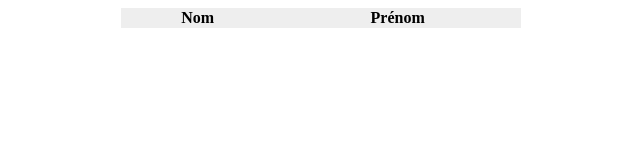
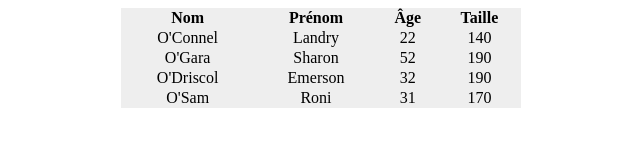
Before and after one commit to 2hill/table, a plain HTML site: page index.html in a window 1280 px wide. Shown: the whole page, without its empty margins (319-959 px from the left). Drawn offline with Linux system fonts and the light colour scheme.

Commit message:
added height and age colmun

```diff
--- a/app.js
+++ b/app.js
@@ -1,24 +1,35 @@
 
 const ready = function ()  {
+  // loading
 const people = [
-  { firstname: "Landry", surname : "bob" },
-  { firstname: "Sharon", surname : "boby" },
-  { firstname: "Emerson", surname : "baba" },
-  { firstname: "Roni", surname : "bubu" },
+  { firstname: "Landry", surname : "O'Connel", age: 22, height: 140 },
+  { firstname: "Sharon", surname : "O'Gara", age: 52, height: 190  },
+  { firstname: "Emerson", surname : "O'Driscol", age: 32, height: 190  },
+  { firstname: "Roni", surname : "O'Sam", age: 31, height: 170  },
 ];
 const tbody = document.querySelector("tbody");
 
-for (let i = 0; i < people.length; i++) {
+/*for (let i = 0; i < people.length; i++) {
   let tr = document.createElement("tr");
   tr.innerHTML =
-  <td>${people[i].firstname}</td><td>${people[i].firstname}</td>
+  `<td>${people[i].firstname}</td><td>${people[i].firstname}</td>`
   let td = document.createElement("td");
   let firstname = document.createTextNode(people[i].firstname);
   td.appendChild(firstname);
   tr.appendChild(td);
-  tbody.appendChild(tr);
+  tbody.appendChild(tr);*/
+
+let trContainer = document.createDocumentFragment();
+
+ for(let i = 0; i < people.length; i++) {
+   let tr = document.createElement("tr");
+   tr.innerHTML = `<td>${people[i].surname}</td><td>${people[i].firstname}</td><td>${people[i].age}</td><td>${people[i].height}</td>`;
+     trContainer.appendChild(tr);
+ }
+ tbody.appendChild(trContainer);
+
   }
-}
+
 document.addEventListener("DOMContentLoaded", ready);
 
 
--- a/index.html
+++ b/index.html
@@ -15,6 +15,12 @@
           <th>
             Prénom
           </th>
+          <th>
+            Âge
+          </th>
+          <th>
+            Taille
+          </th>
         </tr>
       </thead>
       <tbody>
```
